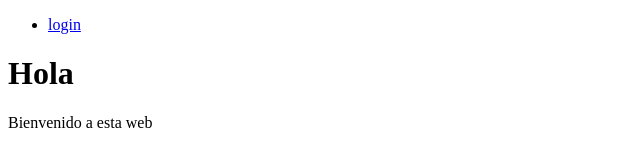
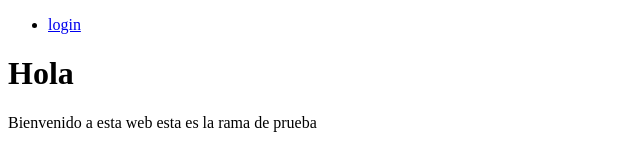
Before and after one commit to TonyLuque/express_mongo, a website: page src/public/index.html in a window 1280 px wide. Shown: the whole page, without its empty margins (0-640 px from the left). Drawn offline with Linux system fonts and the light colour scheme.

Commit message:
prueba de heroku

```diff
--- a/src/public/index.html
+++ b/src/public/index.html
@@ -7,6 +7,6 @@
       </ul>
     </nav>
     <h1>Hola</h1>
-    <p>Bienvenido a esta web</p>
+    <p>Bienvenido a esta web esta es la rama de prueba</p>
   </body>
 </html>
```
